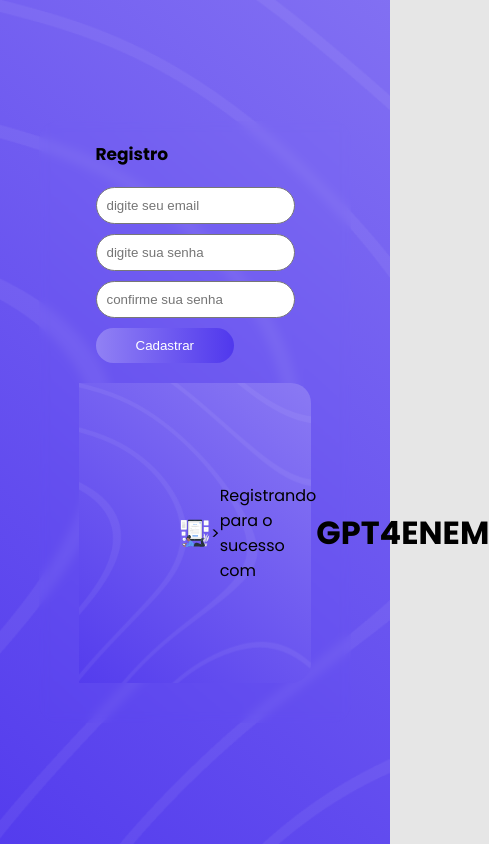
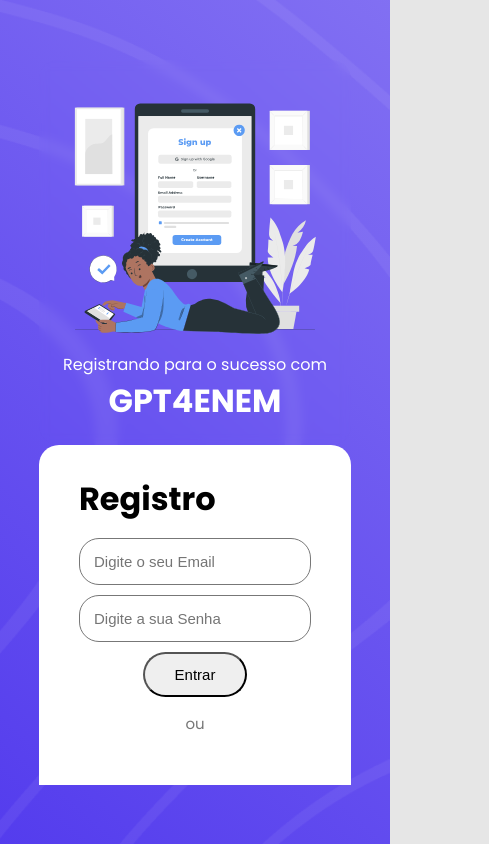
Before and after one commit to EngSoftware23/GPT4ENEM, an Angular app: page /register in a window 390 px wide. Shown: the whole page, 489 px wide, since content can reach past the window. Built offline with nearby package versions, Linux system fonts and the light colour scheme.

Commit message:
fix: correcting scss and adding mobile responsiveness

```diff
--- a/src/app/components/auth-form/auth-form.component.html
+++ b/src/app/components/auth-form/auth-form.component.html
@@ -1,9 +1,29 @@
-<form class="authform__container" action="" method="post">
-    <h1 class="authform-title">{{type}}</h1>
-    <div class="authform-data">
-        <input class="authform-data-input" type="email" placeholder="digite seu email">
-        <input class="authform-data-input" type="password" placeholder="digite sua senha">
-        <input class="authform-data-input" type="password" placeholder="confirme sua senha">
-        <input class="authform-data-button" type="submit" value="Cadastrar">
+<form method="POST" class="authform__container">
+    <h1>{{ type }}</h1>
+
+    <div class="authform-inputs_container">
+        <input class="authform-input" type="email" formControlName="email" placeholder="Digite o seu Email" name="email">
+
+        <input class="authform-input" type="password" formControlName="pswd" placeholder="Digite a sua Senha" name="pswd">
+
+        <input *ngIf="type == 'Cadastro'" class="authform-input" type="password" formControlName="pswdConfirm" placeholder="Digite a sua Senha" name="pswd-confirm">
+
+        <input class="authform-button authform-button-colored" type="submit" value="Entrar">
     </div>
+
+    <div class="authform-others">
+        <span class="authform-others-paragraph">ou</span>
+
+
+
+        <p *ngIf="type == 'Login'" class="authform-others-paragraph">Ainda não possui uma conta?
+             <a [routerLink]="['/register']">Clique aqui</a>
+        </p>
+
+        <p *ngIf="type == 'Cadastro'" class="authform-others-paragraph">Já possui uma conta?
+            <a >Clique aqui</a>
+       </p>
+    </div>
+
+
 </form>
--- a/src/app/components/auth-form/auth-form.component.scss
+++ b/src/app/components/auth-form/auth-form.component.scss
@@ -1,39 +1,91 @@
-.authform{
-    &__container{
+@import '../../../scss/abstracts/variables';
+@import '../../../scss/abstracts/mixins';
+
+.authform {
+
+    &__container {
         display: flex;
         flex-direction: column;
-        align-items: flex-start;
-        justify-content: center;
-        gap: 2rem;
+        gap: 1.5rem;
+        width: 100%;
     }
-    &-title{
-        font-size: 1.7rem;
-    }
-    &-data{
+
+    &-inputs_container {
         display: flex;
         flex-direction: column;
-        gap: 1rem;
-        &-input{
-            border-radius: 5rem;
-            padding: 1rem;
-            border: 0.1rem solid #777;
+        gap: 1.2rem;
+    }
+
+    &-input {
+        border-radius: 2rem;
+        font-size: 1.6rem;
+        padding: 1.6rem;
+        border: 0.1rem solid $text-gray-light;
+        font-size: 1.6rem
+    }
+
+    &-button {
+        @include button;
+    }
+
+    &-others {
+        display: flex;
+        flex-direction: column;
+        gap: 1.5rem;
+        justify-content: center;
+        align-items: center;
+        width: 100%;
+
+        &-paragraph {
+            color: $text-gray-light;
+            font-size: 1.6rem;
         }
 
-        &-button{
+        &-button {
+            padding: 1rem;
+            cursor: pointer;
+            width: 25rem;
+            border: .1rem solid $color-black;
+            border-radius: 5rem;
+            background-color: rgba(255, 255, 255, 0.45);
+
+            backdrop-filter: blur(5px);
             display: flex;
             justify-content: center;
             align-items: center;
-            padding: 1rem 4rem;
-            width: fit-content;
+            gap: 1rem;
+            font-weight: 500;
+            font-size: 1.6rem;
+
+
+            &-img {
+                width: 2.5rem;
+            }
+        }
+    }
+
+    @media screen and (max-width: 480px) {
+        &-inputs_container {
+            display: flex;
+            flex-direction: column;
+            gap: 1rem;
+            align-items: center;
+        }
+
+        &-input {
             border-radius: 2rem;
-            cursor: pointer;
-            transition: 200ms;
-            color: white;
-            background: linear-gradient(90deg, rgba(145,129,244,1) 0%, rgba(80,56,237,1) 100%);
-            border: none;
-            &:hover{
-                transform: translateY(-0.3rem);
-                box-shadow: rgba(50, 50, 93, 0.25) 0px 13px 27px -5px, rgba(0, 0, 0, 0.3) 0px 8px 16px -8px;
+            padding: 1.4rem;
+            border: 0.1rem solid $text-gray-light;
+            width: 100%;
+            font-size: 1.5rem;
+        }
+
+        &-others {
+            gap: 1.5rem;
+
+            &-paragraph {
+                text-align: center;
+                font-size: 1.5rem;
             }
         }
     }
--- a/src/app/components/components.module.ts
+++ b/src/app/components/components.module.ts
@@ -1,6 +1,7 @@
 import { NgModule } from '@angular/core';
 import { CommonModule } from '@angular/common';
 import { AuthFormComponent } from './auth-form/auth-form.component';
+import { RouterModule } from '@angular/router';
 
 
 
@@ -14,7 +15,8 @@
   ],
 
   imports: [
-    CommonModule
+    CommonModule,
+    RouterModule
   ]
 })
 export class ComponentsModule { }
--- a/src/app/pages/register/register.component.html
+++ b/src/app/pages/register/register.component.html
@@ -1,14 +1,11 @@
-
-<div class="register__container">
-    <div class="register-informations">
-        <div class="register-informations-form"><app-auth-form type="Registro" style="width: 100%"></app-auth-form></div>
-
-
-        <div class="register-informations">
-           <div class="register-informations-decoretion">
-                <img src="../../../assets/images/Sign_up-pana.svg" alt="">>
-                <p class="login-decoration-informations-subtitle">Registrando para o sucesso com</p>
-                <h1 class="login-decoration-informations-title">GPT4ENEM</h1>
-            </div>
+  <div class="register__container">
+    <div class="form__container">
+        <app-auth-form type="Registro" style="width: 100%"></app-auth-form>
+    </div>
+    <div class="register-decoration">
+        <div class="register-decoration-informations">
+            <img src="../../../assets/images/Sign_up-pana.svg" alt="">
+            <p class="register-decoration-informations-subtitle">Registrando para o sucesso com</p>
+            <h1 class="register-decoration-informations-title">GPT4ENEM</h1>
     </div>
 </div>
--- a/src/app/pages/register/register.component.scss
+++ b/src/app/pages/register/register.component.scss
@@ -1,27 +1,32 @@
 @import '../../../scss/abstracts/variables';
 
 .register {
-    &__container{
+    &__container {
         display: grid;
         grid-template-columns: 1fr 1fr;
+        background-color: darken($color-white, 15%);
         padding: 0 $padding-sides;
         min-height: 100vh;
         align-items: center;
         justify-content: center;
-
     }
 
-    @media screen and (min-width: 1000px) and (max-width: 1600px) {
-        &__container {
-            min-height: 125vh;
-        }
-    }
+    &-decoration {
+        display: flex;
+        align-items: center;
+        padding: 10rem;
+        width: 100%;
+        height: 80%;
+        border-radius: 0 2rem 2rem 0rem;
+        background: url("../../../assets/images/auth-bg.svg") no-repeat;
+        background-size: cover;
 
-    &-informations{
+
+        &-informations {
             width: 100%;
             height: 100%;
             display: flex;
-        padding: 2rem;
+            padding: 6rem;
             flex-direction: column;
             justify-content: center;
             align-items: center;
@@ -31,23 +36,12 @@
             box-shadow: 0 0 10px 1px rgba(0, 0, 0, 0.25);
             backdrop-filter: blur(5px);
 
+
             &-title, &-subtitle {
                 color: $color-white;
             }
-
-        &-decoretion{
-            display: flex;
-            align-items: center;
-            padding: 10rem;
-            width: 100%;
-            height: 80%;
-            border-radius: 0 2rem 2rem 0rem;
-            background: url("../../../assets/images/auth-bg.svg") no-repeat;
-            background-size: cover;
         }
     }
-
-
 
     @media screen and (max-width: 480px) {
         &__container {
@@ -56,6 +50,18 @@
             background: url("../../../assets/images/auth-bg.svg") no-repeat;
             background-size: cover;
         }
+
+        &-decoration {
+            display: flex;
+            order: 1;
+            align-items: center;
+            padding: 0rem;
+            width: 100%;
+            height: 80%;
+            border-radius: 0 2rem 2rem 0rem;
+            background: none;
+            background-size: cover;
+
 
             &-informations {
                 width: 100%;
@@ -76,17 +82,6 @@
                 &-title, &-subtitle {
                     color: $color-white;
                 }
-
-            &-decoration {
-                display: flex;
-                order: 1;
-                align-items: center;
-                padding: 0rem;
-                width: 100%;
-                height: 80%;
-                border-radius: 0 2rem 2rem 0rem;
-                background: none;
-                background-size: cover;
             }
         }
     }
--- a/src/app/pages/register/register.module.ts
+++ b/src/app/pages/register/register.module.ts
@@ -16,7 +16,7 @@
 
   imports: [
     CommonModule,
-    ComponentsModule
+    ComponentsModule,
   ]
 })
 export class RegisterModule { }
--- a/src/scss/base/_base.scss
+++ b/src/scss/base/_base.scss
@@ -13,9 +13,9 @@
     background: darken(white, 10%);
 }
 
-@media screen and (min-width: 1000px) and (max-width: 1600px) {
+@media screen and (min-width: 1600px) {
     body {
-        zoom: 80%;
+        zoom: 120%;
     }
 }
 
```
Lines whose indentation alone changed are shown as unchanged.
